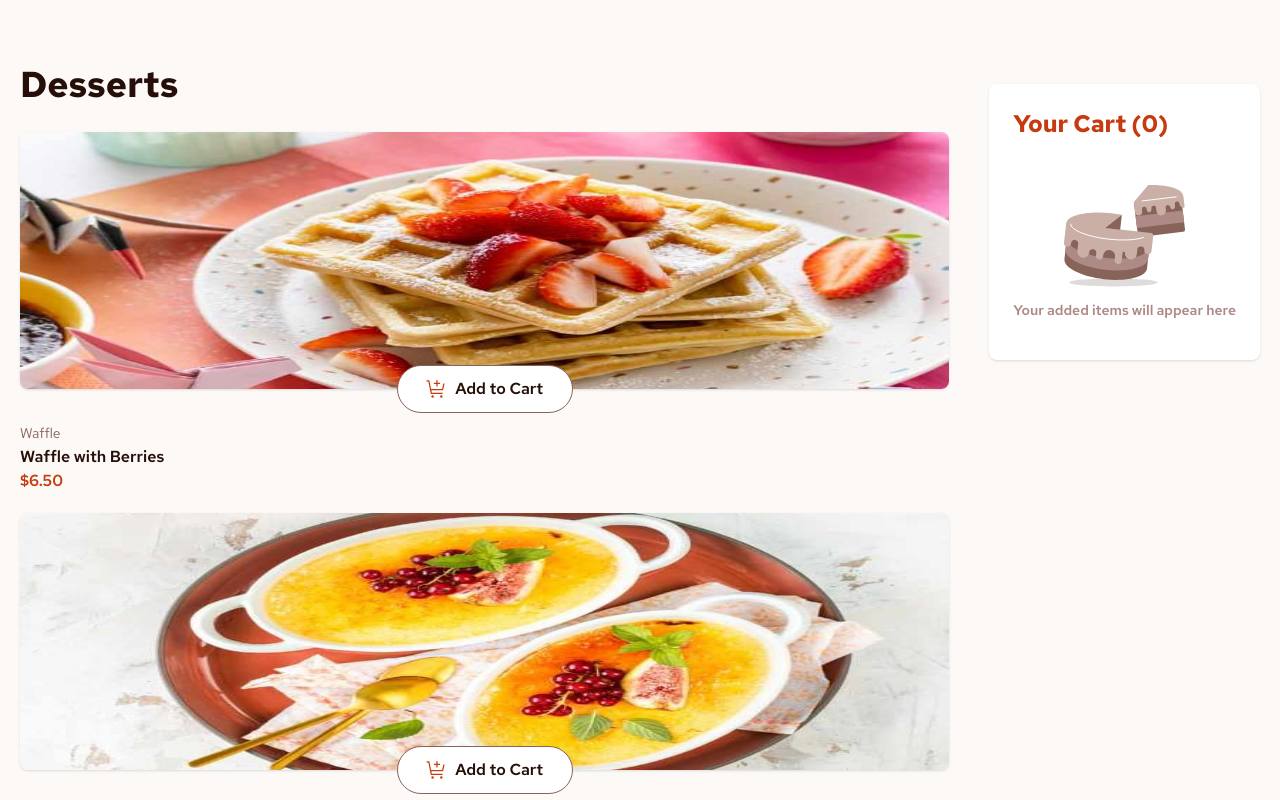
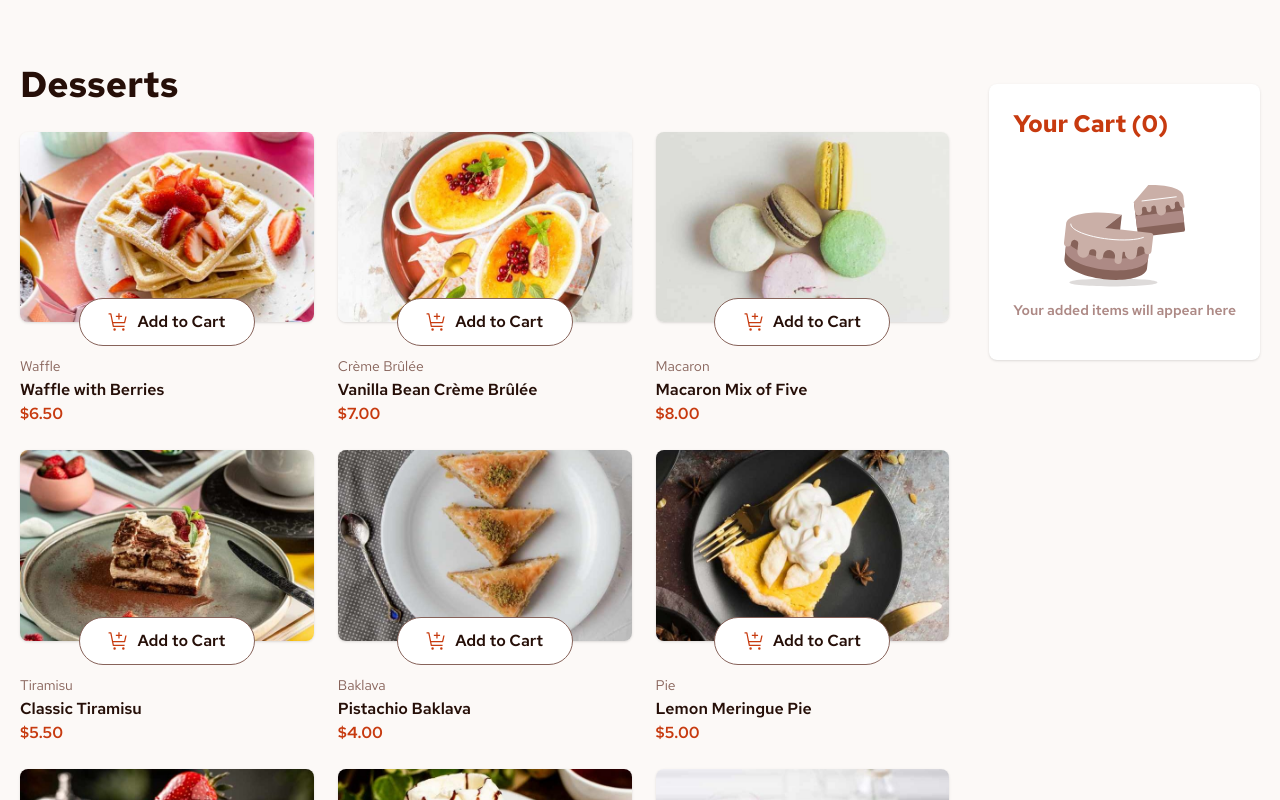
Before and after one commit to vitorgabrielgg/desserts, a Next.js app: page / in a window 1280 px wide. Shown: the top 800 px of the page. Built offline with nearby package versions, Linux system fonts and the light colour scheme.

Commit message:
style: add responsiveness to the product list

```diff
--- a/src/components/product-list/ProductList/index.tsx
+++ b/src/components/product-list/ProductList/index.tsx
@@ -1,10 +1,9 @@
-import React from "react";
 import productData from "../../../../data.json";
 import { ProductCard } from "../ProductCard";
 
 export const ProductList = () => {
   return (
-    <ul className="mt-7 grid grid-cols-1 gap-5">
+    <ul className="mt-7 grid grid-cols-1 sm:grid-cols-2 xl:grid-cols-3 gap-5 xl:gap-6">
       {productData.map((product, i) => (
         <ProductCard key={i} {...product} />
       ))}
```
